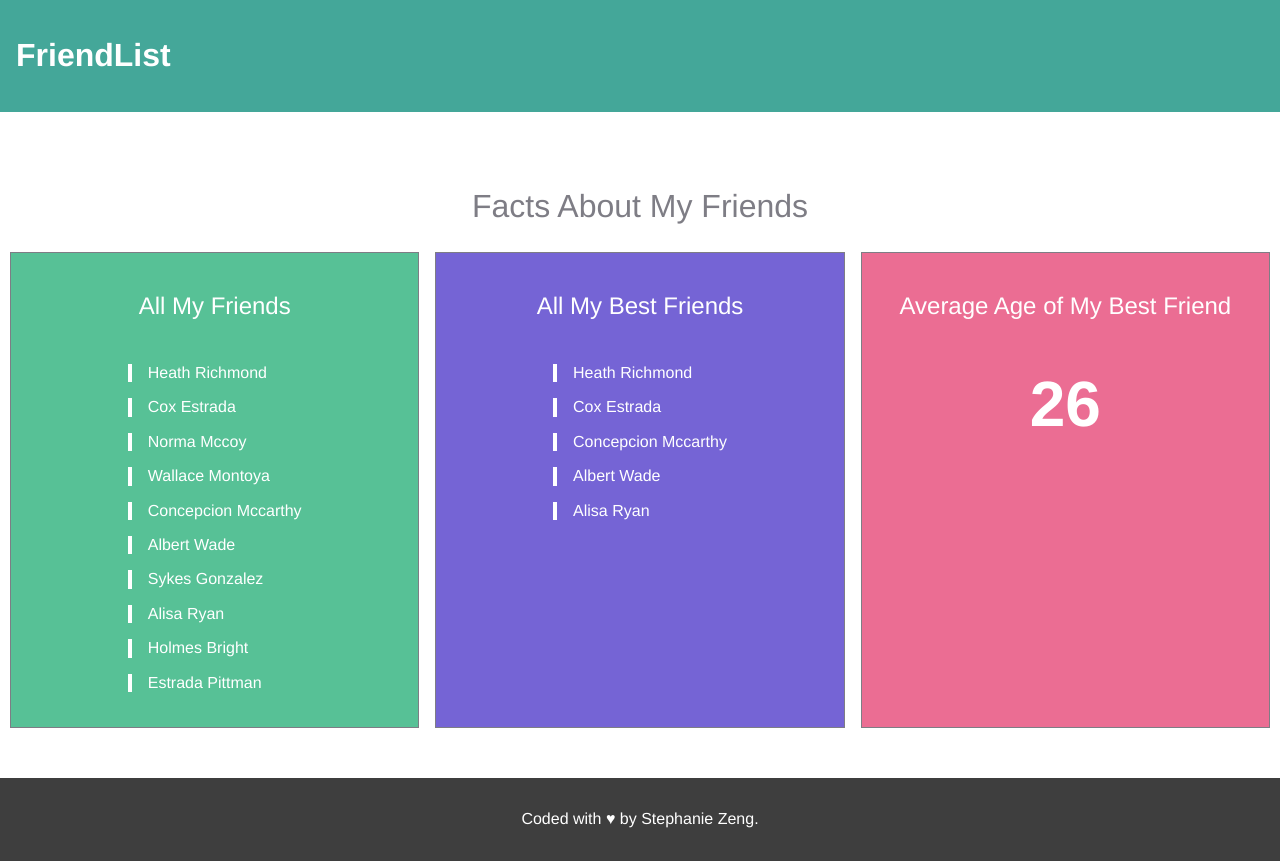
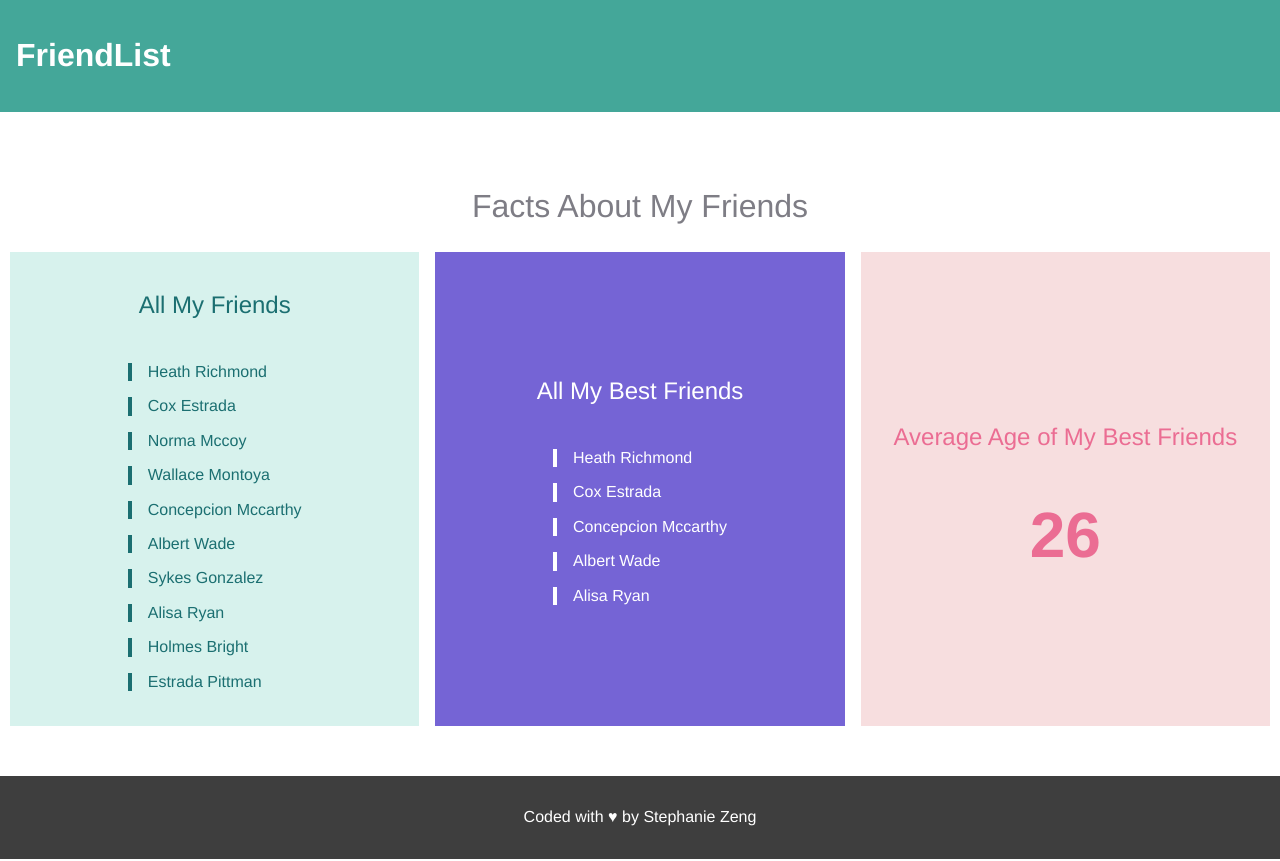
Before and after one commit to stephanie56/cohort3-react-1, a React (Create React App) app in the folder friendlist/: page / in a window 1280 px wide. Built offline with nearby package versions, Linux system fonts and the light colour scheme.

Commit message:
Finalize styles - Update column styles - Align all columns center

```diff
--- a/friendlist/src/components/Footer.js
+++ b/friendlist/src/components/Footer.js
@@ -1,5 +1,5 @@
 import React from 'react';
 
 export const Footer = () => {
-  return <footer className="Footer">Coded with &hearts; by Stephanie Zeng. </footer>;
+  return <footer className="Footer">Coded with &hearts; by Stephanie Zeng</footer>;
 }
--- a/friendlist/src/components/FriendList.js
+++ b/friendlist/src/components/FriendList.js
@@ -29,7 +29,7 @@ export class FriendList extends Component {
             <ul>{ this.renderNames(bestFriends) }</ul>
           </div>
           <div className="col col--pink">
-            <h2 className="FriendList__subtitle">Average Age of My Best Friend</h2>
+            <h2 className="FriendList__subtitle">Average Age of My Best Friends</h2>
             <h3 className="FriendList__stat">{ this.calAvergeAge(bestFriends) }</h3>
           </div>
         </div>
--- a/friendlist/src/stylesheets/App.scss
+++ b/friendlist/src/stylesheets/App.scss
@@ -9,6 +9,7 @@ $green-800: #9DCCA6;
 $grey-600:  #7E7D85;
 $purple: #7564D5;
 $pink: #EB6D93;
+$pink-200: #f7dedf;
 
 body {
   font-family: Helvetica, 'Roboto', Arial, sans-serif;
@@ -22,20 +23,33 @@ body {
 }
 
 .col {
-  border: 1px solid $grey-600;
   padding: 1.2rem;
   display: flex;
   flex-direction: column;
   align-items: center;
-  justify-content: start;
+  justify-content: center;
   color: #fff;
 
   &--green {
-    background-color: $green-400;
+    background-color: $green-300;
+    color: $green-600;
+    h2 {
+      color: $green-600;
+    }
+    li {
+      border-left-color: $green-600;
+    }
   }
 
   &--pink {
-    background-color: $pink;
+    color: $pink;
+    background-color: $pink-200;
+    h2 {
+      color: $pink;
+    }
+    li {
+      border-left-color: $pink;
+    }
   }
 
   &--purple {
@@ -93,7 +107,8 @@ body {
     padding-left: 1rem;
     margin-bottom: 1rem;
     text-align: left;
-    border-left: 4px solid #fff;
+    border-left-width: 4px;
+    border-left-style: solid;
   }
 }
 
```
